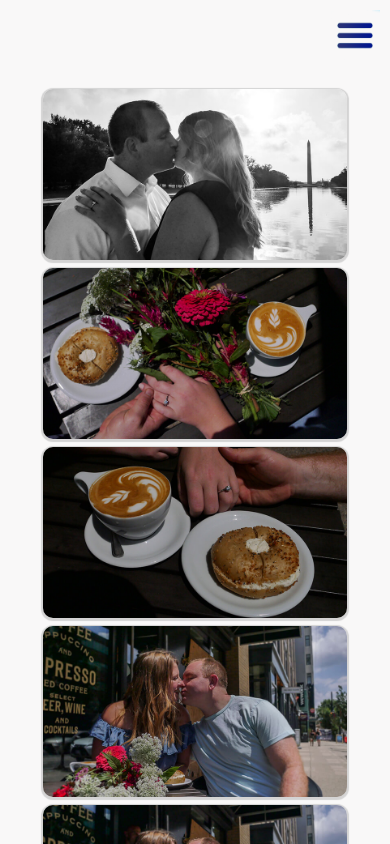
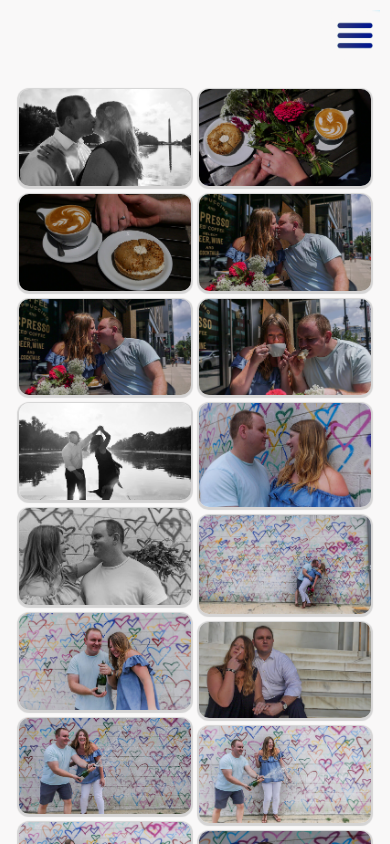
Before and after one commit to syneva-runyan/katie-and-brian, a React app: page /photos in a window 390 px wide. Shown: the top 844 px of the page. Built offline with nearby package versions, Linux system fonts and the light colour scheme; what shuffle-array would draw is missing.

Commit message:
changed padding of photo gallery

```diff
--- a/src/Components/MasonryGrid.css
+++ b/src/Components/MasonryGrid.css
@@ -129,6 +129,11 @@
 }
 
 @media screen and (max-width: 450px) {
+	.masonry-container {
+		width: 100%;
+		padding-right: 15px;
+		padding-left: 15px;
+	}
 	.modal-close {
 		width: 50px;
 		height: 50px;
```
